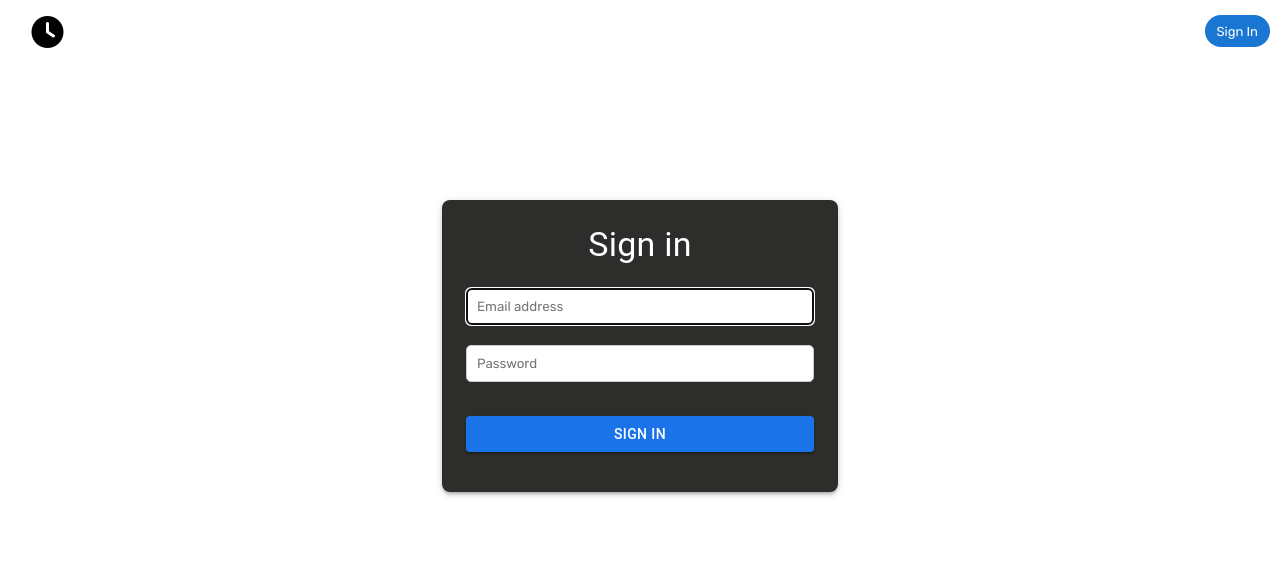
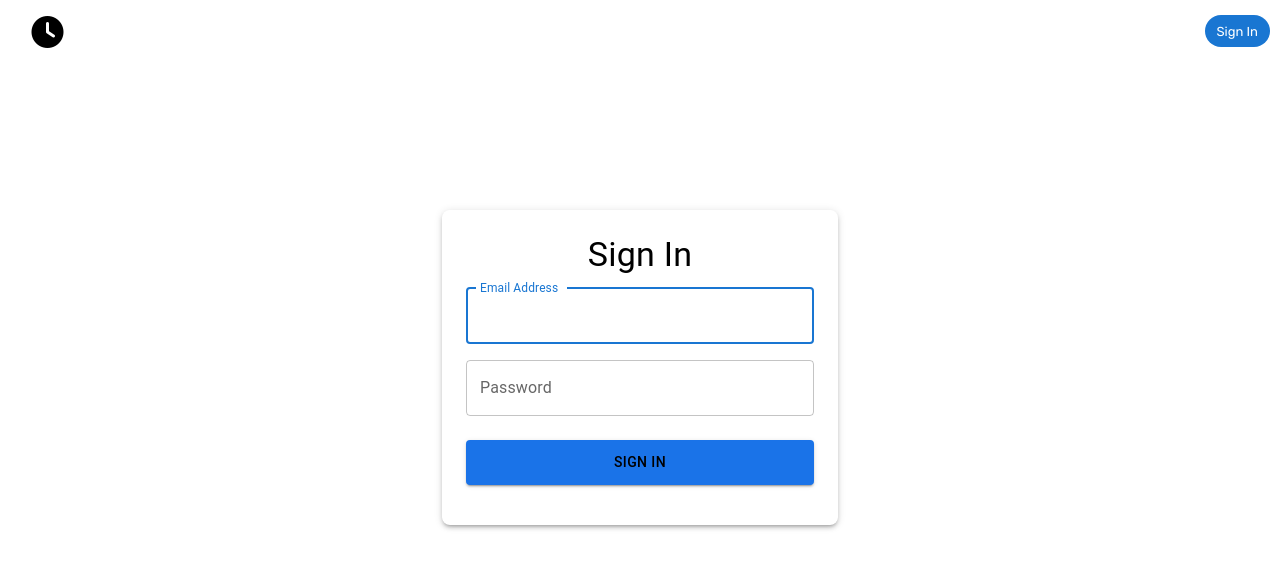
Before and after one commit to rmorrisgit/hackathonTimesheet, a React (Vite) app in the folder client/: page /signin in a window 1280 px wide. Shown: the top 568 px of the page. Built offline with nearby package versions, Linux system fonts and the light colour scheme.

Commit message:
disable autofill sign in

```diff
--- a/client/src/components/SignIn.jsx
+++ b/client/src/components/SignIn.jsx
@@ -1,40 +1,63 @@
-import { useState } from 'react';
+// SignIn.jsx
+
+import React, { useState } from 'react';
 import { useForm } from 'react-hook-form';
 import { useNavigate } from 'react-router-dom';
 import { useAuth } from '../context/authContext'; // Import useAuth for auth state management
-import { TextField, Button, Container, Typography, Box, Alert } from '@mui/material';
-import '../css/form_control.css';
+import {
+  TextField,
+  Button,
+  Container,
+  Typography,
+  Box,
+  Alert,
+} from '@mui/material';
+import '../css/form_control.css'; // Optional: Custom CSS for additional styling
 
 const SignIn = () => {
   const { login } = useAuth(); // Destructure login from AuthContext
-  const { register, handleSubmit, formState: { errors } } = useForm();
+  const {
+    register,
+    handleSubmit,
+    formState: { errors },
+  } = useForm();
   const navigate = useNavigate();
 
   const [loginMessage, setLoginMessage] = useState('');
+  const [isSubmitting, setIsSubmitting] = useState(false); // For loading state
 
-  async function receiveFormData(formData) {
-    const success = await login(formData); // Use the updated login function
+  // Function to handle form submission
+  const receiveFormData = async (formData) => {
+    setIsSubmitting(true); // Start loading
+    const success = await login(formData); // Attempt to log in
+    setIsSubmitting(false); // End loading
+
     if (success) {
-      // navigate("/");
-
-      window.location.href = "/"; // Redirect to the main page with a hard refresh
+      navigate('/'); // Redirect to the main page
     } else {
       console.log('Unsuccessful login');
       setLoginMessage('Incorrect Login');
     }
-  }
+  };
 
+  // Validation rules for email
   const emailValidationRules = {
-    required: "Email is required",
+    required: 'Email is required.',
     pattern: {
-      value: /\S+@\S+\.\S+/,
-      message: "Entered value does not match email format",
+      value: /^\S+@\S+\.\S+$/,
+      message: 'Please enter a valid email address.',
     },
-    onChange: () => setLoginMessage(''),
+    onChange: () => setLoginMessage(''), // Reset login message on change
   };
+
+  // Validation rules for password
   const passwordValidationRules = {
-    required: "Password is required",
-    onChange: () => setLoginMessage(''),
+    required: 'Password is required.',
+    minLength: {
+      value: 6,
+      message: 'Password must be at least 6 characters long.',
+    },
+    onChange: () => setLoginMessage(''), // Reset login message on change
   };
 
   return (
@@ -44,49 +67,97 @@ const SignIn = () => {
           display: 'flex',
           flexDirection: 'column',
           alignItems: 'center',
-          backgroundColor: '#2D2D2C',
+          // backgroundColor: '#2D2D2C',
           paddingTop: '50px',
           paddingBottom: '50px',
           borderRadius: 2,
           boxShadow: 3,
           padding: 3,
-          marginTop: '200px'
+          marginTop: '210px', // Adjusted for better responsiveness
         }}
       >
-        <Typography variant="h4" gutterBottom align="center" color="white">
-          Sign in
+        <Typography variant="h4" gutterBottom align="center" color="black">
+          Sign In
         </Typography>
-        <form onSubmit={handleSubmit(receiveFormData)} style={{ width: '100%' }}>
-        <label htmlFor="inputEmail" className="sr-only">Email address</label>
+        <form
+          onSubmit={handleSubmit(receiveFormData)}
+          style={{ width: '100%' }}
+          autoComplete="off" // Disable autofill for the entire form
+        >
+          {/* Hidden Dummy Inputs to Trick Browsers for Autofill Prevention */}
+          {/* Some browsers ignore autoComplete="off", so adding dummy fields can help */}
+          <input
+            type="text"
+            name="fakeUsername"
+            style={{ display: 'none' }}
+            autoComplete="username"
+          />
+          <input
+            type="password"
+            name="fakePassword"
+            style={{ display: 'none' }}
+            autoComplete="new-password"
+          />
 
-        {/* <TextField id="outlined-basic" label="Email" variant="outlined" sx={{ marginBottom: 2 , width: '100%', background: 'white'}}> */}
-            <input {...register('email', {required: "Email is required."})} id="inputEmail" className="form-control" placeholder="Email address" autoFocus />
-        {/* </TextField> */}
-            {errors.email?.type === 'required' && <p role="alert" style={{color:'red'}}>Email is required</p>}
+          {/* Email Field */}
+          <TextField
+            {...register('email', emailValidationRules)}
+            id="inputEmail"
+            label="Email Address"
+            variant="outlined"
+            fullWidth
+            autoFocus
+            autoComplete="off" // Further prevent autofill
+            sx={{
+              marginBottom: 2,
+              background: 'white',
+              borderRadius: 1,
+            }}
+            error={!!errors.email}
+            helperText={errors.email?.message}
+          />
 
-        {/* <TextField id="outlined-basic" label="Password" variant="outlined" sx={{width: '100%', background: 'white'}}> */}
-            <label htmlFor="inputPassword" className="sr-only">Password</label>
-            <input {...register('password', {required: "Password is required"})} type="password" id="inputPassword" className="form-control" placeholder="Password" />
-        {/* </TextField> */}
-            {errors.password?.type === 'required' && <p role="alert" style={{color:'red'}}>Password is required</p>}
+          {/* Password Field */}
+          <TextField
+            {...register('password', passwordValidationRules)}
+            type="password"
+            id="inputPassword"
+            label="Password"
+            variant="outlined"
+            fullWidth
+            autoComplete="new-password" // Prevent autofill
+            sx={{
+              marginBottom: 2,
+              background: 'white',
+              borderRadius: 1,
+            }}
+            error={!!errors.password}
+            helperText={errors.password?.message}
+          />
 
+          {/* Submit Button */}
           <Button
             type="submit"
             variant="contained"
             color="primary"
             fullWidth
+            disabled={isSubmitting} // Disable button while submitting
             sx={{
-              mt: 3,
+              mt: 1,
               mb: 2,
               backgroundColor: '#1a73e8',
+              color: 'black', // **Added to make text black**
               '&:hover': {
                 backgroundColor: '#0f59b5',
+                color: 'black', // **Ensure text remains black on hover**
               },
+              height: '45px',
             }}
           >
-            Sign in
+            {isSubmitting ? 'Signing In...' : 'Sign In'}
           </Button>
 
+          {/* Error Alert */}
           {loginMessage && (
             <Alert severity="error" sx={{ marginTop: 2 }}>
               {loginMessage}
```
